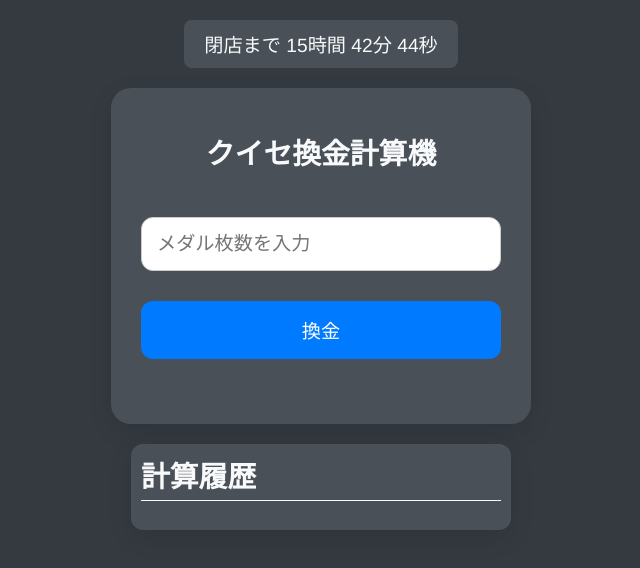
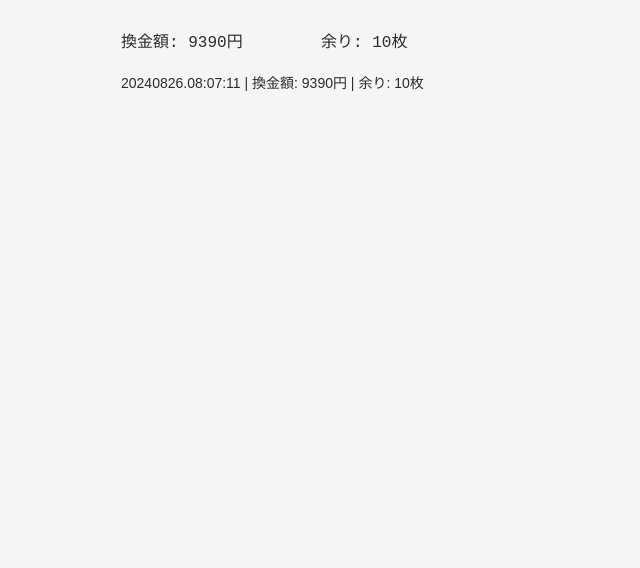
Before and after one commit to pekatika/QUICK7, a plain HTML site: page index.html in a window 1280 px wide. Shown: the whole page, without its empty margins (319-959 px from the left). Drawn offline with Linux system fonts and the light colour scheme.

Commit message:
Update index.html

```diff
--- a/index.html
+++ b/index.html
@@ -6,174 +6,82 @@
   <title>クイセ換金計算機</title>
   <style>
     body {
-            font-family: 'Helvetica Neue', Helvetica, Arial, sans-serif;
-            background-color: #343a40;
-            color: #f8f9fa;
-            margin: 0;
-            padding: 0;
-            display: flex;
-            flex-direction: column;
-            align-items: center;
-            justify-content: flex-start;
-            min-height: 100vh;
-            text-align: center;
-        }
-
-        .timer {
-            background-color: #495057;
-            padding: 10px 20px;
-            border-radius: 8px;
-            margin-top: 20px;
-            font-size: 1.2em;
+      background-color: #f5f5f5;
+      font-family: 'Arial', sans-serif;
+      color: #2c2c2c;
+      padding: 20px;
     }
 
     .container {
-            background-color: #495057;
-            border-radius: 20px;
-            box-shadow: 0 8px 24px rgba(0, 0, 0, 0.1);
-            padding: 30px;
-            max-width: 360px;
-            width: 90%;
-            margin-top: 20px;
+      max-width: 400px;
+      margin: 0 auto;
     }
 
-        h1 {
-            font-size: 1.8em;
-            margin-bottom: 30px;
-            color: #f8f9fa;
-            line-height: 1.2;
+    .result {
+      font-family: 'Courier New', Courier, monospace;
+      display: flex;
+      justify-content: space-between;
+      color: #2c2c2c;
+      margin-bottom: 10px;
+      width: 100%;
     }
 
-        input, button {
-            width: 100%;
-            padding: 15px;
-            margin: 15px 0;
-            font-size: 1.2em;
-            border: 1px solid #ccc;
-            border-radius: 12px;
-            box-sizing: border-box;
-        }
-
-        button {
-            background-color: #007aff;
-            color: white;
-            border: none;
-            cursor: pointer;
-            transition: background-color 0.3s ease;
-        }
-
-        button:hover {
-            background-color: #005eb8;
-        }
-
-        #result {
-            margin-top: 20px;
-            font-size: 1.4em;
-            color: #f8f9fa;
-        }
-
-        #result span {
-            font-weight: bold;
+    .result div {
+      flex: 1;
+      text-align: left;
     }
 
     #history {
       margin-top: 20px;
-            width: 90%;
-            max-width: 360px;
-            font-size: 1.2em;
-            text-align: left;
-            background-color: #495057;
-            padding: 10px;
-            border-radius: 12px;
-            color: #f8f9fa;
-            box-shadow: 0 8px 24px rgba(0, 0, 0, 0.1);
+      font-family: 'Arial', sans-serif;
+      font-size: 14px;
+      color: #2c2c2c;
+      width: 100%;
     }
 
-        #history h2 {
-            margin-top: 0;
-            font-size: 1.5em;
-            border-bottom: 1px solid #f8f9fa;
-            padding-bottom: 5px;
-            margin-bottom: 10px;
-        }
-
-        #history ul {
-            list-style: none;
-            padding: 0;
-        }
-
-        #history ul li {
-            padding: 5px 0;
-            border-bottom: 1px solid #f8f9fa;
+    #history div {
+      width: 100%;
+      overflow-x: auto;
+      white-space: nowrap;
     }
   </style>
 </head>
 <body>
-    <div class="timer" id="timer"></div>
 
   <div class="container">
-        <h1>クイセ換金計算機</h1>
-        <input type="number" id="medals" min="0" placeholder="メダル枚数を入力">
-        <button onclick="calculate()">換金</button>
-        <div id="result"></div>
+    <div class="result">
+      <div>換金額: <span id="total">0円</span></div>
+      <div>余り: <span id="remainder">0枚</span></div>
     </div>
 
-    <div id="history">
-        <h2>計算履歴</h2>
-        <ul id="historyList"></ul>
+    <div id="history"></div>
   </div>
 
   <script>
-        function calculate() {
-            let medals = parseInt(document.getElementById('medals').value);
-            let exchangeRates = [
-                { rate: 253, value: 4900 },
-                { rate: 51, value: 980 },
-                { rate: 11, value: 190 }
-            ];
-            let totalMoney = 0;
-            let remainingMedals = medals;
-
-            for (let i = 0; i < exchangeRates.length; i++) {
-                if (remainingMedals >= exchangeRates[i].rate) {
-                    let numExchanges = Math.floor(remainingMedals / exchangeRates[i].rate);
-                    totalMoney += numExchanges * exchangeRates[i].value;
-                    remainingMedals = remainingMedals % exchangeRates[i].rate;
-                }
+    function updateResult(total, remainder) {
+      document.getElementById('total').textContent = `${total}円`;
+      document.getElementById('remainder').textContent = `${remainder}枚`;
     }
 
-            let resultText = `
-                <span>換金額: ${totalMoney}円</span><br>
-                <span>余り: ${remainingMedals} 枚</span>
-            `;
-            document.getElementById('result').innerHTML = resultText;
+    function updateHistory(total, remainder) {
+      const date = new Date();
+      const formattedDate = `${date.getFullYear()}${(date.getMonth() + 1).toString().padStart(2, '0')}${date.getDate().toString().padStart(2, '0')}.${date.getHours().toString().padStart(2, '0')}:${date.getMinutes().toString().padStart(2, '0')}:${date.getSeconds().toString().padStart(2, '0')}`;
 
-            // 計算履歴に追加
-            let historyItem = `${medals} 枚: ${totalMoney}円 (余り ${remainingMedals} 枚)`;
-            let listItem = document.createElement('li');
-            listItem.textContent = historyItem;
-            document.getElementById('historyList').appendChild(listItem);
+      const historyEntry = `${formattedDate} | 換金額: ${total}円 | 余り: ${remainder}枚`;
+      const historyDiv = document.getElementById('history');
+
+      const newEntry = document.createElement('div');
+      newEntry.textContent = historyEntry;
+
+      historyDiv.appendChild(newEntry);
     }
 
-        function updateTimer() {
-            let now = new Date();
-            let closingTime = new Date(now.getFullYear(), now.getMonth(), now.getDate(), 23, 50, 0);
+    // サンプルデータ
+    const total = 9390;
+    const remainder = 10;
+    updateResult(total, remainder);
+    updateHistory(total, remainder);
+  </script>
 
-            let timeDiff = closingTime - now;
-
-            if (timeDiff > 0) {
-                let hours = Math.floor(timeDiff / (1000 * 60 * 60));
-                let minutes = Math.floor((timeDiff % (1000 * 60 * 60)) / (1000 * 60));
-                let seconds = Math.floor((timeDiff % (1000 * 60)) / 1000);
-
-                document.getElementById('timer').textContent = `閉店まで ${hours}時間 ${minutes}分 ${seconds}秒`;
-            } else {
-                document.getElementById('timer').textContent = "閉店しました";
-            }
-        }
-
-        setInterval(updateTimer, 1000);
-        updateTimer();
-    </script>
 </body>
 </html>
```
Lines whose indentation alone changed are shown as unchanged.
